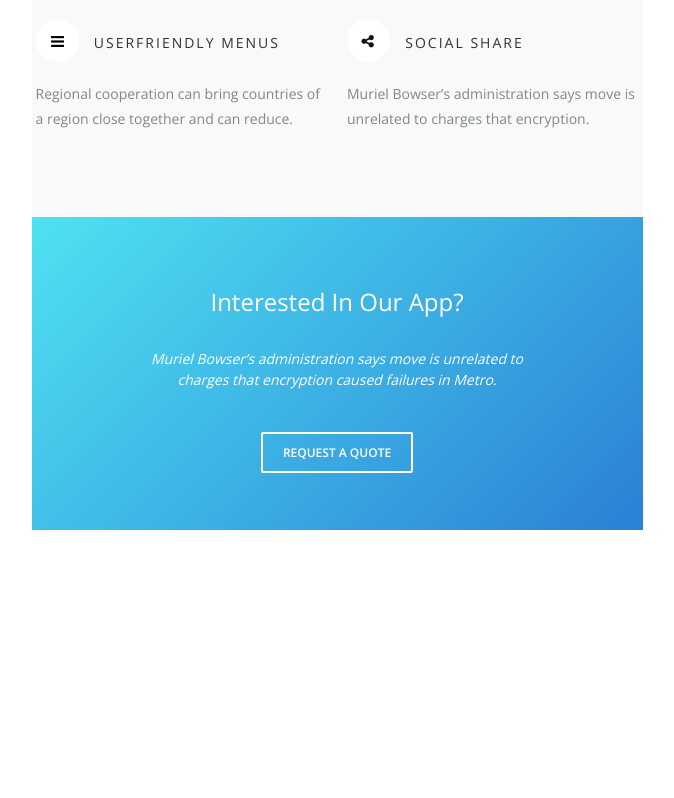
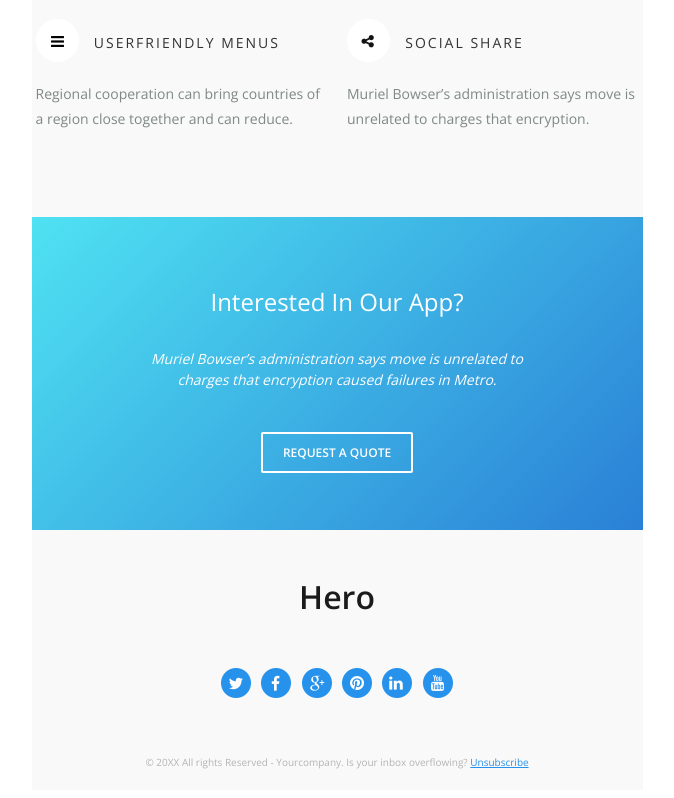
Before and after one commit to Nick-Damico/html-email-project, a React app: page public/index.html in a window 1280 px wide. Shown: the part 2536-3334 px from the top of the page, without its empty margins (303-977 px from the left). Before the commit the page ends 3074 px from the top, so only its background shows below. Built offline with nearby package versions, Linux system fonts and the light colour scheme.

Commit message:
Style 'Footer' section.done

```diff
--- a/public/index.html
+++ b/public/index.html
@@ -475,7 +475,48 @@
             <!-- End of ''Interested in App'' row -->
             <!-- Start of 'Footer' row -->
             <tr class="row-8">
-              <td></td>
+              <td>
+                <table class="details-table" width="100%" border="0" cellspacing="0" cellpadding="0" style="padding: 45px 0 20px; background-color: #f9f9f9; margin-top: 0; font-family: 'Open Sans', 'Segoe UI', Tahoma, sans-serif;">
+                  <tr>
+                    <td align="center">
+                      <h2 style="font-weight: 600; font-size: 32px; color: #1b1b1b; margin: 0;">Hero</h2>
+                    </td>
+                  </tr>
+                  <tr>
+                    <!-- Social Icons -->
+                    <td align="center">
+                      <table class="details-table" width="250px" border="0" cellspacing="0" cellpadding="0" style="padding: 50px 4px; background-color: #f9f9f9; margin-top: 0; font-family: 'Open Sans', 'Segoe UI', Tahoma, sans-serif;">
+                        <tr>
+                          <td align="center">
+                            <img src="/img/twitter_icon.png" alt="Twitter Icon">
+                          </td>
+                          <td align="center">
+                            <img src="/img/facebook_icon.png" alt="Twitter Icon">
+                          </td>
+                          <td align="center">
+                            <img src="/img/google_icon.png" alt="Twitter Icon">
+                          </td>
+                          <td align="center">
+                            <img src="/img/pinterest_icon.png" alt="Twitter Icon">
+                          </td>
+                          <td align="center">
+                            <img src="/img/linkedin_icon.png" alt="Twitter Icon">
+                          </td>
+                          <td align="center">
+                            <img src="/img/youtube_icon.png" alt="Twitter Icon">
+                          </td>
+                        </tr>
+                      </table>
+                    </td>
+                  </tr>
+                  <!-- Copyright  -->
+                  <tr>
+                    <td align="center" style="width: 100%; color: #B4B4B4; font-size: 12px;">
+                      <small>&copy; 20XX All rights Reserved - Yourcompany. Is your inbox overflowing? <a href="#" style="color: #2792ec;">Unsubscribe</a></small>
+                    </td>
+                  </tr>
+                </table>
+              </td>
             </tr>
             <!-- End of 'Footer' row -->
             <!-- Start of main row -->
```
